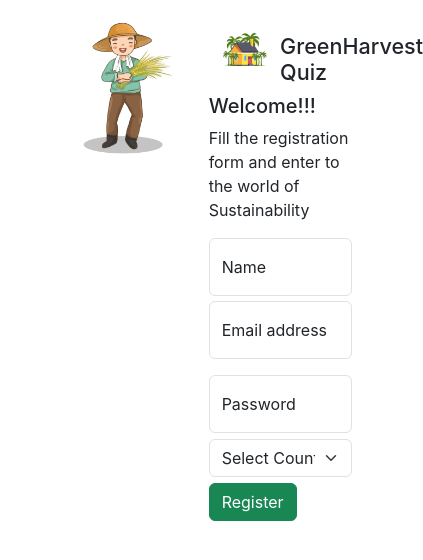
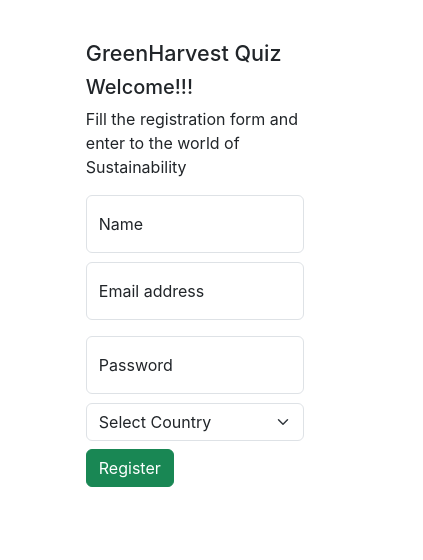
Before and after one commit to Sujit4710/SynHack, a React (Create React App) app: page / in a window 390 px wide. Shown: the top 560 px of the page, 423 px wide, since content can reach past the window. Built offline with nearby package versions, Linux system fonts and the light colour scheme.

Commit message:
responsive

```diff
--- a/src/styles/Qizz.css
+++ b/src/styles/Qizz.css
@@ -45,4 +45,11 @@
 
   .main-page{
     display: flex;
+
   }
+  .quiz-container{
+    width: "70%";
+  }
+  .lifelines{
+    width: "30%";
+  }
--- a/src/styles/register.css
+++ b/src/styles/register.css
@@ -12,7 +12,7 @@
 .common{
     margin-top: 4%;
 }
-.image{
+.image,.img1{
     width:50%;
     height: 100%;
 }
@@ -24,3 +24,16 @@
 .text{
     margin-top: 10%;
 }
+@media only screen and (max-width:900px){
+    .image{
+        display: none;
+    }
+    .box{
+        align-items: center;
+        justify-content: center;
+    }
+    .reg{
+        width: 80%;
+        margin:0;
+    }
+}
```
